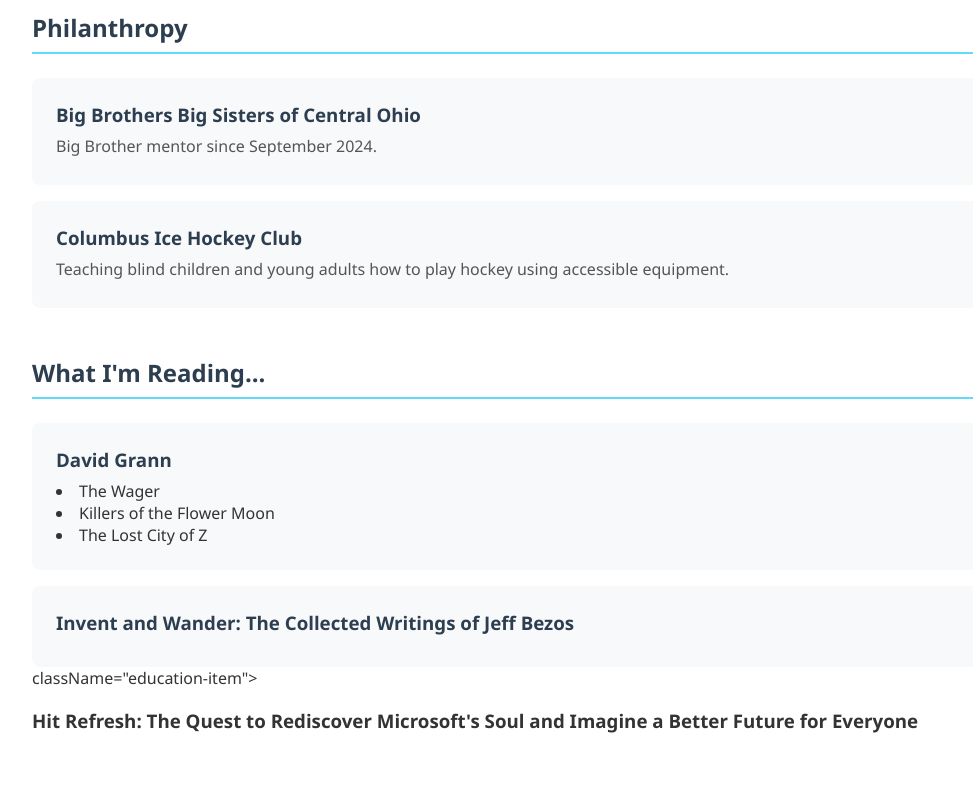
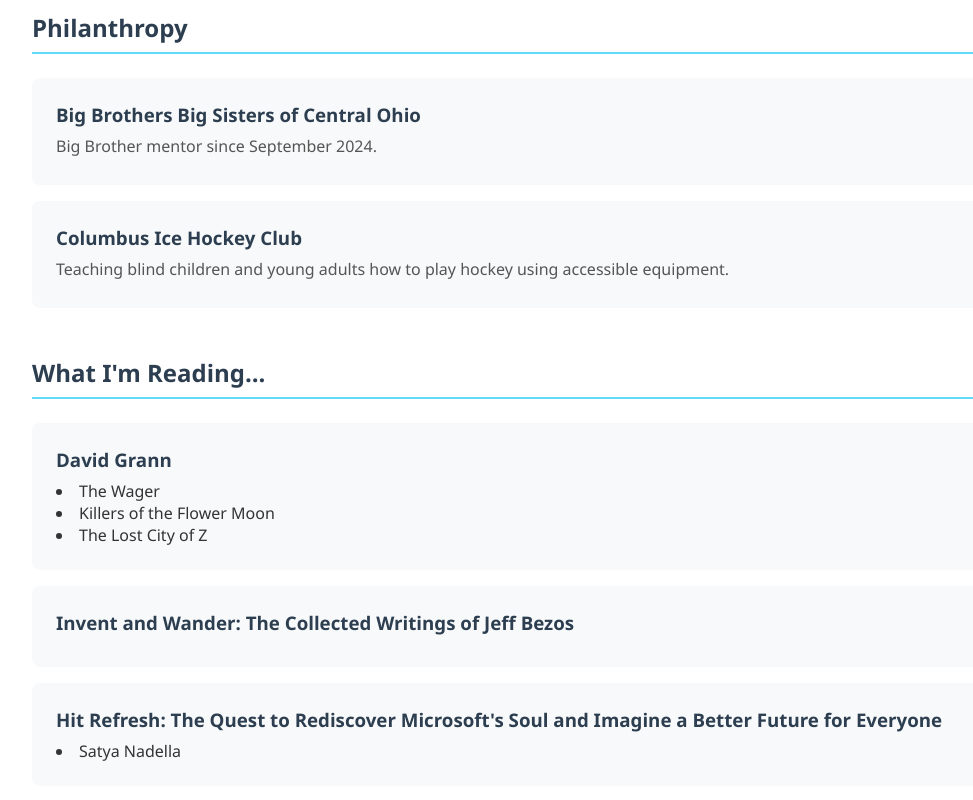
Before and after one commit to tylermcclary/about-me, a React (Create React App) app: page /projects in a window 1280 px wide. Shown: the part 506-1306 px from the top of the page, without its empty margins (8-981 px from the left). Built offline with nearby package versions, Linux system fonts and the light colour scheme.

Commit message:
Updated errors

```diff
--- a/src/components/Projects.js
+++ b/src/components/Projects.js
@@ -40,8 +40,9 @@
         <div className="education-item">
           <h3>Invent and Wander: The Collected Writings of Jeff Bezos</h3>
         </div>
-        <div> className="education-item">
+        <div className="education-item">
           <h3>Hit Refresh: The Quest to Rediscover Microsoft's Soul and Imagine a Better Future for Everyone</h3>
+          <li>Satya Nadella</li>
         </div>
       </section>
     </main>
```
